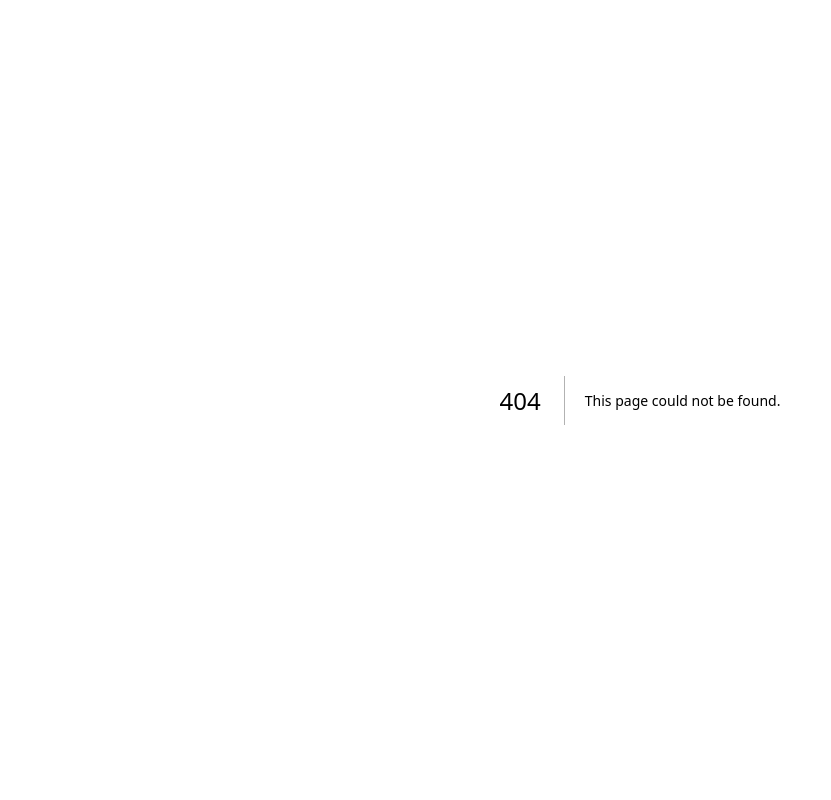
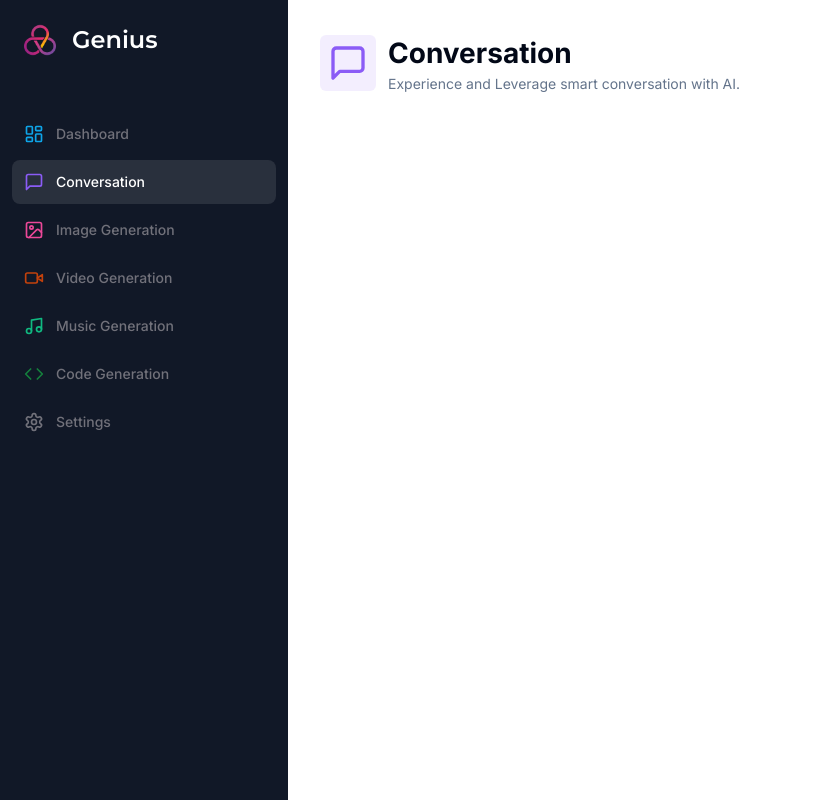
Before and after one commit to AbhayaShankar/genius-saas-ai, a Next.js app: page /conversation in a window 1280 px wide. Before the commit this address had no page. Shown: the whole page, without its empty margins (0-831 px from the left). Built offline with nearby package versions, Linux system fonts and the light colour scheme.

Commit message:
conversation route started

```diff
--- /dev/null
+++ b/app/(dashboard)/conversation/page.tsx
@@ -0,0 +1,18 @@
+import Heading from "@/components/Heading";
+import { MessageSquare } from "lucide-react";
+
+const ConversationPage = () => {
+  return (
+    <div>
+      <Heading
+        title="Conversation"
+        description="Experience and Leverage smart conversation with AI."
+        icon={MessageSquare}
+        iconColor="text-violet-500"
+        bgColor="bg-violet-500/10"
+      />
+    </div>
+  );
+};
+
+export default ConversationPage;
--- /dev/null
+++ b/components/Heading.tsx
@@ -0,0 +1,32 @@
+import { cn } from "@/lib/utils";
+import { LucideIcon } from "lucide-react";
+
+interface HeadingProps {
+  title: string;
+  description: string;
+  icon: LucideIcon;
+  iconColor?: string;
+  bgColor?: string;
+}
+
+const Heading = ({
+  title,
+  description,
+  icon: Icon,
+  iconColor,
+  bgColor,
+}: HeadingProps) => {
+  return (
+    <div className="px-4 lg:px-8 flex items-center gap-x-3 mb-8">
+      <div className={cn("w-fit p-2 rounded-md", bgColor)}>
+        <Icon className={cn("w-10 h-10", iconColor)} />
+      </div>
+      <div>
+        <h2 className="text-[28px] font-bold">{title}</h2>
+        <p className="text-sm text-muted-foreground">{description}</p>
+      </div>
+    </div>
+  );
+};
+
+export default Heading;
```
